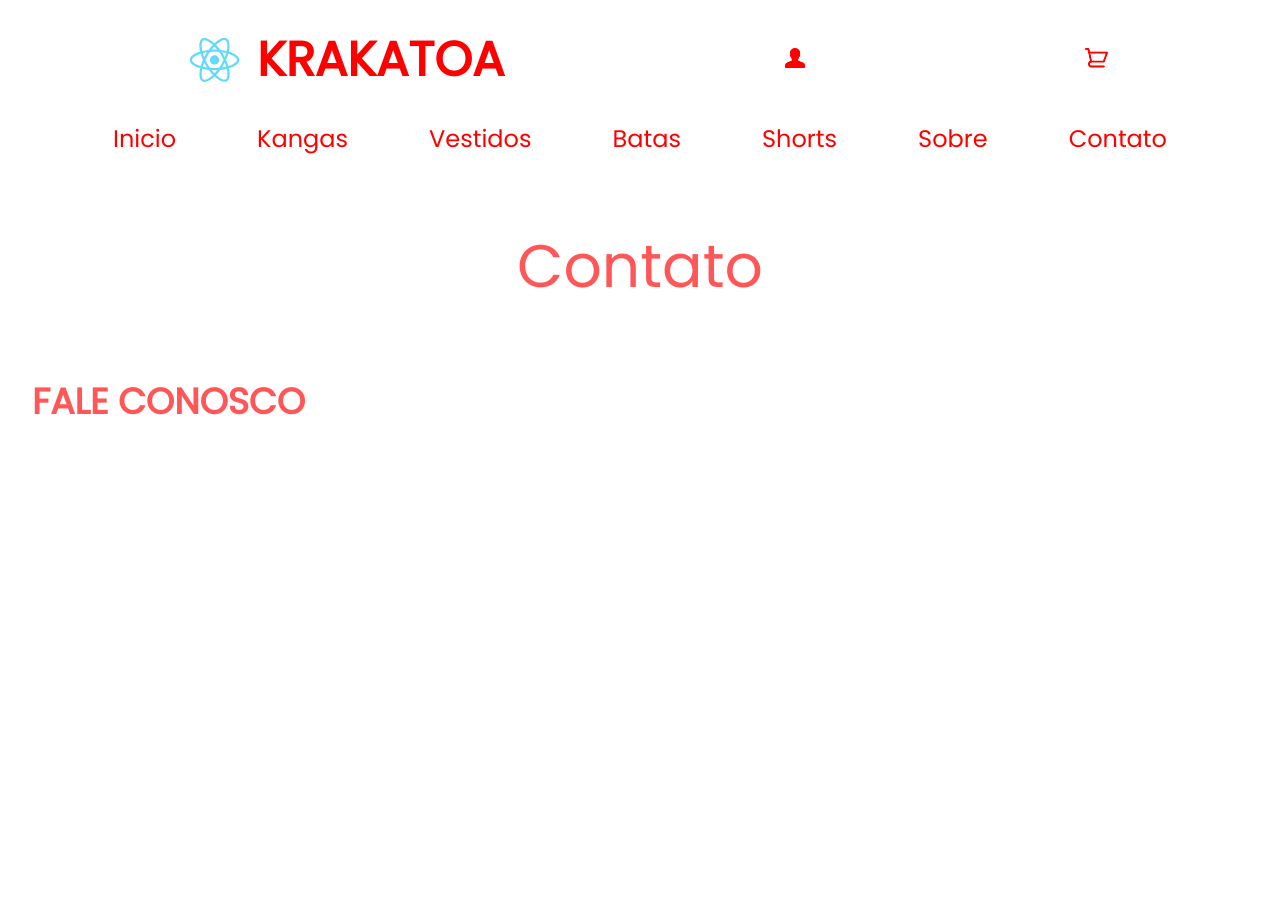
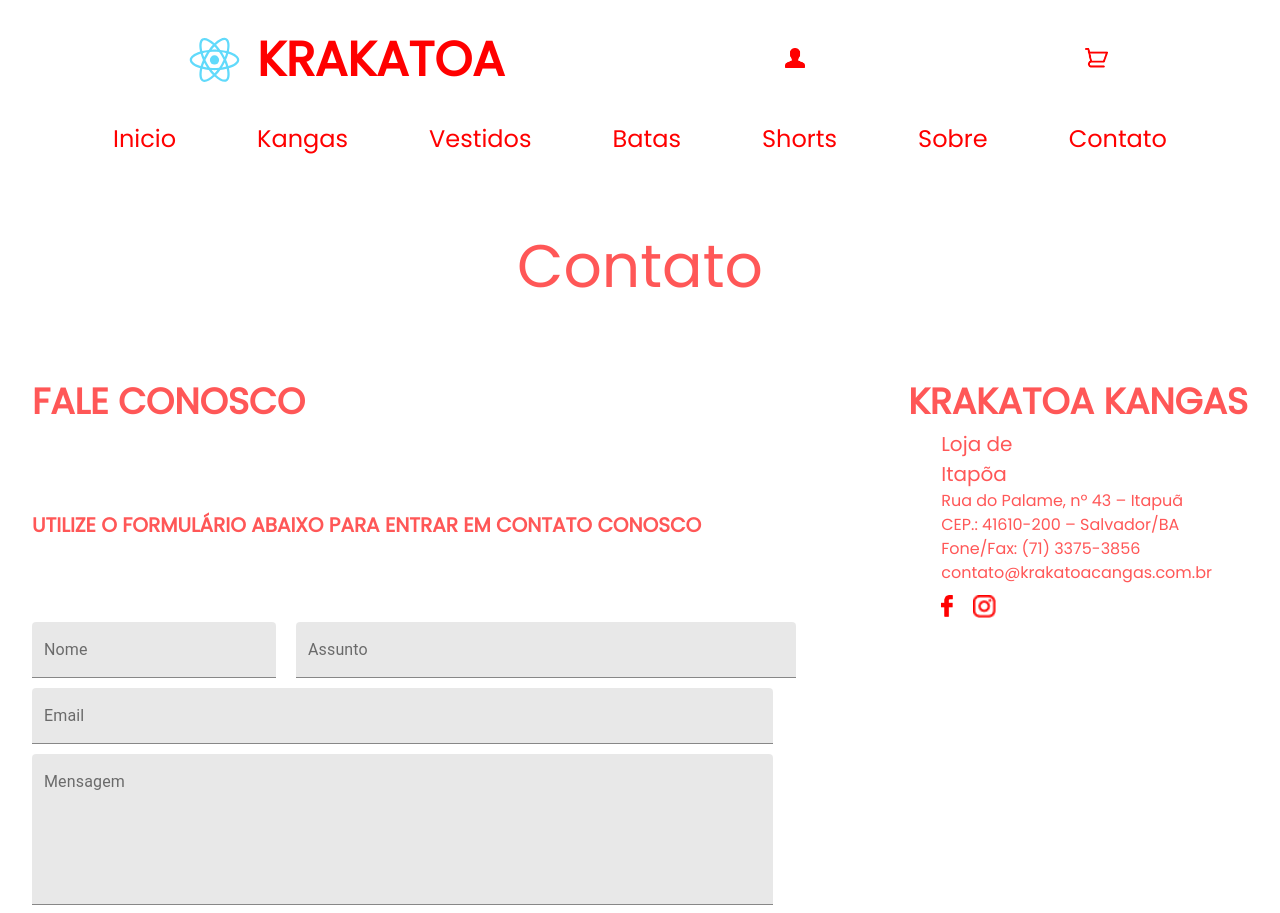
Before and after one commit to ElvisSerafim/Krakatoa-Ecommerce, a React (Create React App) app in the folder KrakatoaFront/: page /contato in a window 1280 px wide. Before the commit the page ends 800 px from the top, so only its background shows below. Built offline with nearby package versions, Linux system fonts and the light colour scheme.

Commit message:
Enviando Arquivo

```diff
--- a/KrakatoaFront/src/components/Contato.jsx
+++ b/KrakatoaFront/src/components/Contato.jsx
@@ -0,0 +1,76 @@
+import React from 'react';
+import { makeStyles } from '@material-ui/core/styles';
+import TextField from '@material-ui/core/TextField';
+import red from '@material-ui/core/colors/red';
+import { createMuiTheme, MuiThemeProvider } from '@material-ui/core/styles';
+const useStyles = makeStyles((theme) => ({
+    root: {
+        '& .MuiTextField-root': {
+            margin: theme.spacing(1),
+
+        },
+    },
+}));
+const theme = createMuiTheme({
+    palette: {
+      primary: {
+        main: red[600]
+      }
+    },
+    spacing: 20
+  })
+  const styles = {
+
+  }
+export default function MultilineTextFields() {
+    const classes = useStyles();
+    const [value, setValue] = React.useState('Controlled');
+
+    const handleChange = (event) => {
+        setValue(event.target.value);
+    };
+    return (
+        <>
+        <div style={{ display: 'flex', flex: 1, flexDirection: 'row' }}>
+            <MuiThemeProvider theme={theme}>
+                <TextField
+                    id="filled-secondary"
+                    label="Nome"
+                    variant="filled"
+                />
+                <div style={{ marginLeft: 20, width: 500 }}>
+                    <TextField
+                        label="Assunto"
+                        variant="filled"
+                        fullWidth
+                    />
+                </div>
+            </MuiThemeProvider>
+        </div>
+        <MuiThemeProvider theme={theme}>
+            <div style={{ marginTop: 10, width: 741 }}>
+                <TextField
+                    id="filled-secondary"
+                    label="Email"
+                    variant="filled"
+                    fullWidth
+                />
+            </div>
+            <div>
+            <div style={{ marginTop: 10, width: 741 }}>
+            <form className={classes.root} noValidade autoComplete="off">
+                    <TextField
+                        multiline
+                        rows={6}
+                        label="Mensagem"
+                        variant = "filled"
+                        fullWidth
+                    />
+            </form>
+            </div>
+            </div>
+
+        </MuiThemeProvider>
+        </>
+);
+    }
--- /dev/null
+++ b/KrakatoaFront/src/pages/Contato.css
@@ -0,0 +1,6 @@
+.fb{
+    background-image: url("/static/media/card1.fe3d69df.jpg");
+  }
+  .insta{
+    background-image: url("/static/media/card2.e00d2de3.jpg");
+  }
--- a/KrakatoaFront/src/pages/Contato.jsx
+++ b/KrakatoaFront/src/pages/Contato.jsx
@@ -1,21 +1,27 @@
 /* Pagina de Contato
  */
 
-
+import '../pages/Contato.css';
+import fb from '../img/fb.png';
+import insta from '../img/insta.png';
 import React, { PureComponent } from 'react';
-import { Container, Grid, Typography } from '@material-ui/core/';
+import { Container, Grid, Typography, TextField } from '@material-ui/core/';
 import Navbar from '../components/Nav';
 import Topo from '../components/Topo';
-import ContatoStyle from '../components/Contato.css';
+import red from '@material-ui/core/colors/red';
+import { makeStyles } from '@material-ui/core/styles';
+import { createMuiTheme, MuiThemeProvider } from '@material-ui/core/styles';
+import ContatoComp from '../components/Contato'
+
 const styles = {
   title: {
-        fontSize:"3.75em",
-        textAlign:"center",
+    fontSize: "3.75em",
+    textAlign: "center",
     margin: "64px",
     color: "#FF5757",
   },
-      default :{
-        fontSize:"2.25em",
+  default: {
+    fontSize: "2.25em",
     fontWeight: '1000',
     color: "#FF5757",
   },
@@ -24,9 +30,58 @@ const styles = {
     color: "#FF5757",
     width: '30%',
     height: '50px',
+  },
+  subtitle: {
+    fontSize: "1.25em",
+    fontWeight: '1000',
+    color: "#FF5757",
+  },
+  itapoa: {
+    fontSize: "1.25em",
+    color: "#FF5757",
+    marginRight: 190
+  },
+  paragrafo: {
+    flexDirection: 'column',
+    display: 'flex',
+    flex: 1,
+    fontSize: "1.25em",
+    color: "#FF5757",
+    fontWeight: '1000',
+
+  },
+  componentes: {
+    display: 'flex',
+    flex: 1,
+    flexDirection: 'column'
+  },
+  description: {
+    display: 'flex',
+    flex: 1,
+    flexDirection: 'column',
+    marginLeft: 240
+  },
+  rowGenerico: {
+    display: 'flex',
+    flex: 1,
+    flexDirection: 'row',
+    alignItems: 'center',
+    justifyContent: 'space-between'
+  },
+  colunaGenerica: {
+    display: 'flex',
+    flex: 1,
+    flexDirection: 'column',
+    marginTop: 10
+  },
+  social: {
+    display: 'flex',
+    flex: 1,
+    flexDirection: 'row',
+    alignItems: 'center',
+    marginTop:10
   }
 }
-
 
 export default class Contato extends PureComponent {
   render() {
@@ -38,16 +93,36 @@ export default class Contato extends PureComponent {
           <section>
             <Typography style={styles.title}>Contato</Typography>
           </section>
-          <section>
+          <div style={styles.colunaGenerico}>
+            <div style={styles.rowGenerico}>
               <Typography style={styles.default}>FALE CONOSCO</Typography>
-          </section>
-          <form>
-              <label>
-                {/* <input className={ContatoStyle} type = "text" name = "name" placeholder = "Nome*" style={styles.name}/>
-                <input className={ContatoStyle} type = "text" name = "name" placeholder = "Nome*" style={styles.name}/>
-                <input className={ContatoStyle} type = "text" name = "name" placeholder = "Nome*" style={styles.name}/> */}
-              </label>
-          </form>
+              <Typography style={styles.default}>KRAKATOA KANGAS</Typography>
+            </div>
+            <div style={styles.rowGenerico}>
+              <Typography style={styles.subtitle}>UTILIZE O FORMULÁRIO ABAIXO PARA ENTRAR EM CONTATO CONOSCO</Typography>
+              <div style={styles.description}>
+                <Typography style={styles.itapoa}>Loja de Itapõa</Typography>
+                <div style={styles.paragrafo}>
+                  <Typography>Rua do Palame, nº 43 – Itapuã </Typography>
+                  <Typography>CEP.: 41610-200 – Salvador/BA</Typography>
+                  <Typography>Fone/Fax: (71) 3375-3856</Typography>
+                  <Typography>contato@krakatoacangas.com.br</Typography>
+                </div>
+                <div style={styles.social}>
+                  <a href="#">
+                    <img src={fb} style={{width:"12px"}}></img>
+                  </a>
+                  <div style={{ backgroundColor: "white", width: 20 }}></div>
+                  <a href="#">
+                    <img src={insta} style={{width:"23px"}}></img>
+                  </a>
+                </div>
+              </div>
+            </div>
+          </div>
+          <div style={styles.componentes}>
+            <ContatoComp />
+          </div>
         </Container>
       </>
     );
```
Also changed, not shown: KrakatoaFront/src/img/fb.png (added), KrakatoaFront/src/img/insta.png (added). Lines whose indentation alone changed are shown as unchanged.
